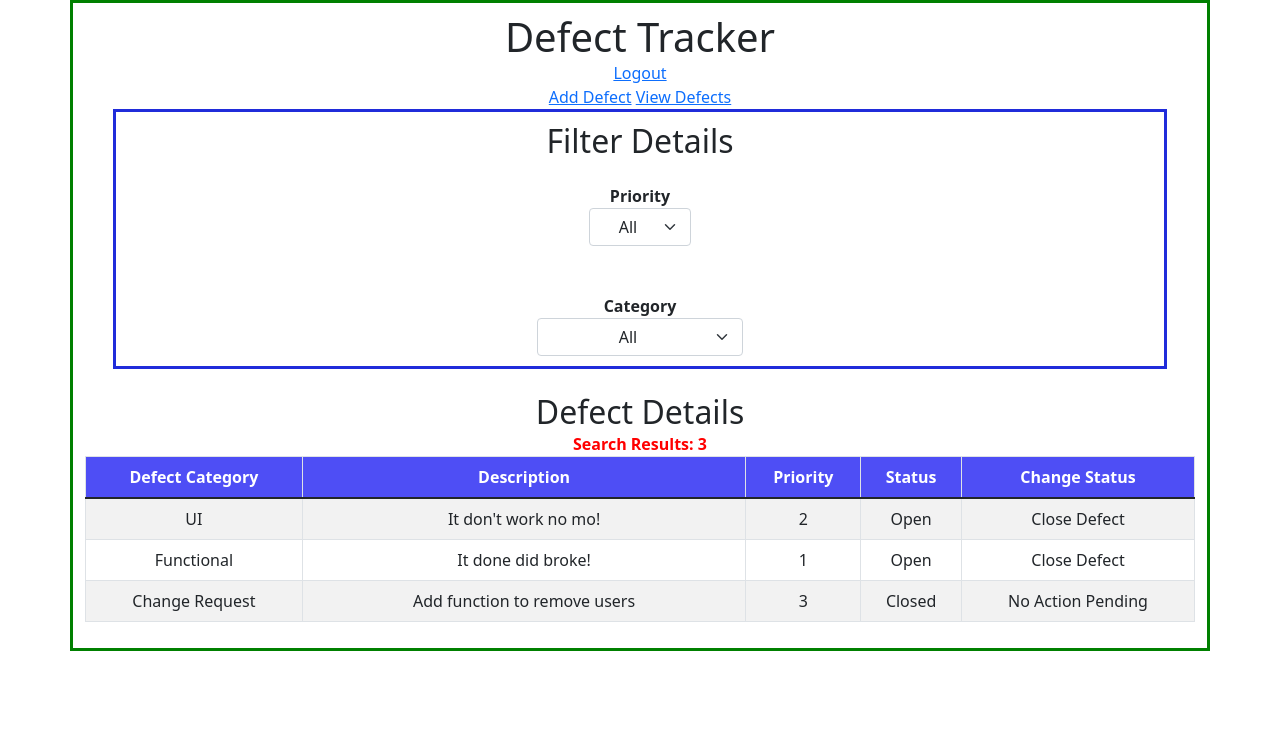
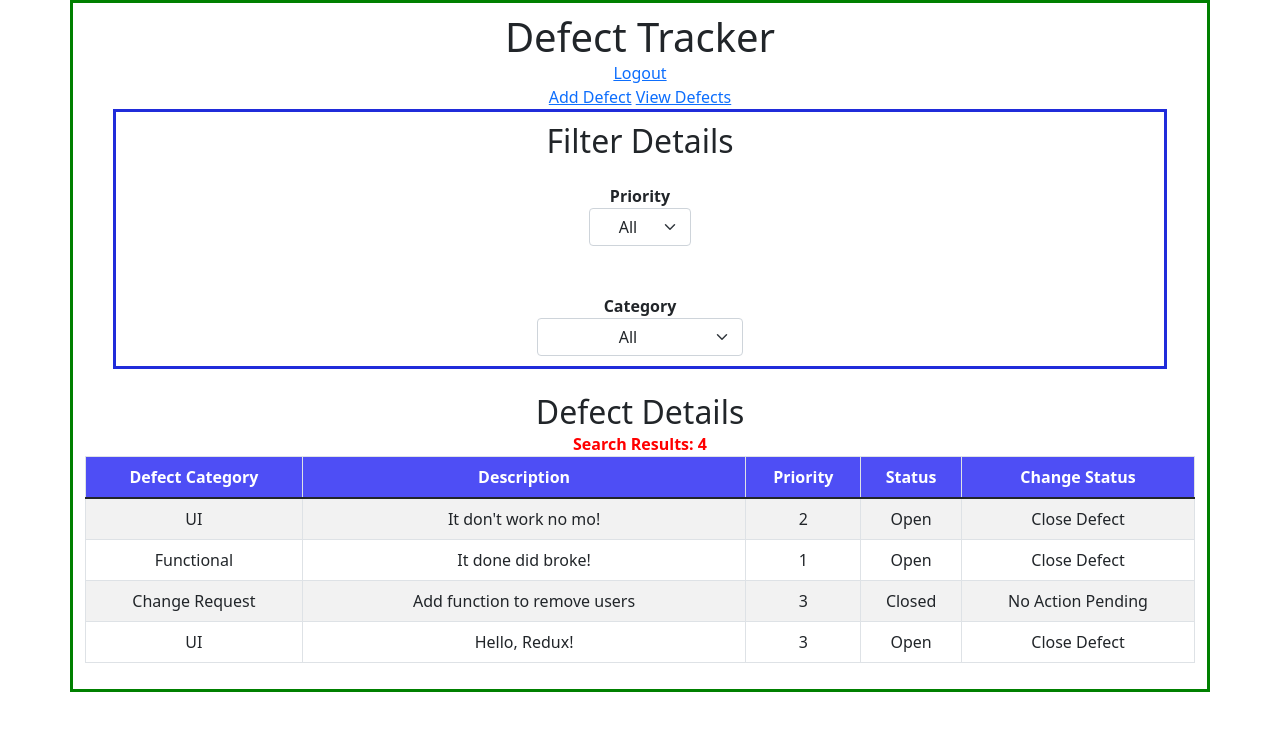
Before and after one commit to Jmetzger504/ReactJSDefectTrackerExercise, a React (Create React App) app: page /dashboard in a window 1280 px wide. Shown: the top 730 px of the page. Built offline with nearby package versions, Linux system fonts and the light colour scheme; data requests are answered from the project's data file.

Commit message:
Got addDefect component functioning ;_;

```diff
--- /dev/null
+++ b/db.json
@@ -0,0 +1,48 @@
+{
+  "defects": [
+    {
+      "id": 1,
+      "category": "UI",
+      "description": "It don't work no mo!",
+      "priority": 2,
+      "status": "Open",
+      "changeStatus": "Close Defect"
+    },
+    {
+      "id": 2,
+      "category": "Functional",
+      "description": "It done did broke!",
+      "priority": 1,
+      "status": "Open",
+      "changeStatus": "Close Defect"
+    },
+    {
+      "id": 3,
+      "category": "Change Request",
+      "description": "Add function to remove users",
+      "priority": 3,
+      "status": "Closed",
+      "changeStatus": "No Action Pending"
+    },
+    {
+      "category": "UI",
+      "description": "Hello, Redux!",
+      "priority": 3,
+      "status": "Open",
+      "changeStatus": "Close Defect",
+      "id": 4
+    }
+  ],
+  "users": [
+    {
+      "username": "Jmetzger",
+      "password": "Metzger",
+      "role": "tester"
+    },
+    {
+      "username": "Jmetzger5",
+      "password": "Metzger",
+      "role": "dev"
+    }
+  ]
+}
--- a/package.json
+++ b/package.json
@@ -3,6 +3,7 @@
   "version": "0.1.0",
   "private": true,
   "dependencies": {
+    "@reduxjs/toolkit": "^1.8.2",
     "@testing-library/jest-dom": "^5.16.4",
     "@testing-library/react": "^13.3.0",
     "@testing-library/user-event": "^13.5.0",
@@ -12,6 +13,7 @@
     "react": "^18.1.0",
     "react-bootstrap": "^2.4.0",
     "react-dom": "^18.1.0",
+    "react-redux": "^8.0.2",
     "react-router-dom": "^6.3.0",
     "react-scripts": "5.0.1",
     "web-vitals": "^2.1.4"
--- a/public/defects.json
+++ /dev/null
@@ -1,5 +0,0 @@
-[
-    {"category": "UI", "description": "It don't work no mo!", "priority": 2, "status": "Open", "changeStatus": "Close Defect"},
-    {"category": "Functional", "description": "It done did broke!", "priority": 1, "status": "Open", "changeStatus": "Close Defect"},
-    {"category": "Change Request", "description": "Add function to remove users", "priority": 3, "status": "Closed", "changeStatus": "No Action Pending"}
-]
--- a/public/users.json
+++ /dev/null
@@ -1,4 +0,0 @@
-[
-    {"username": "Jmetzger","password": "Metzger","role": "tester"},
-    {"username": "Jmetzger5","password": "Metzger","role": "dev"}
-]
--- a/src/components/AddDefect/AddDefect.js
+++ b/src/components/AddDefect/AddDefect.js
@@ -11,18 +11,26 @@ const AddDefect = () => {
   const [description,setDescription] = useState('');
   const [priority,setPriority] = useState('3');
 
-  const newDefect = (category,description,priority) => {
-    let newDefect = {"category": category, "description": description, "priority": priority, "status": "Open"};
+  const newDefect = (event,category,description,priority) => {
+    event.preventDefault();
+    let newDefect = {"category": category, "description": description, "priority": Number(priority), "status": "Open",changeStatus: "Close Defect"};
     console.log(newDefect);
-    axios.post('defects.json',newDefect)
-    .then(console.log("Yay!"))
+    axios(`http://localhost:4000/defects`, {
+      method: 'POST',
+      crossdomain: true,
+      data: newDefect,
+      headers: {
+        "Content-Type": "application/json"
+      }
+    })
+    .then()
     .catch(error => console.log(error));
   }
 
   return (
     <>
     <h2>Add Defect</h2>
-  <Form id = "form">
+  <Form id = "form" onSubmit = {(event) => newDefect(event,category,description,priority)}>
   <Form.Group className = "mb-3">
     <Form.Label>Defect Category</Form.Label>
     <Form.Select onChange = {(event) => setCategory(event.target.value)}>
--- a/src/components/DefectTracker/DefectTracker.js
+++ b/src/components/DefectTracker/DefectTracker.js
@@ -23,7 +23,7 @@ const DefectTracker = () => {
   }
 
   useEffect(() =>{
-    axios.get('defects.json')
+    axios.get('http://localhost:4000/defects')
     .then(result =>
       setDefects(result.data))
     .catch(error => console.log(error));
--- a/src/components/Login/Login.js
+++ b/src/components/Login/Login.js
@@ -3,31 +3,31 @@ import PropTypes from 'prop-types';
 import styles from './Login.module.css';
 import 'bootstrap/dist/css/bootstrap.min.css';
 import {Button,Form} from 'react-bootstrap';
-
+import axios from 'axios';
+import { Navigate, useNavigate } from 'react-router-dom';
+import {useHistory} from 'react-router-dom';
 const Login = () => {
 
-  const [isValid,setIsValid] = useState(false);
   const [credentials,setCredentials] = useState({username: "", password: ""});
+  const navigate = useNavigate();
 
   const loginChange = (event) => {
     let tempCredentials = Object.assign({},{[event.target.name]: event.target.value})
     setCredentials(tempCredentials);
   }
 
-  const login = () => {
-
+  const login = (event) => {
+    event.preventDefault();
+    navigate('/dashboard');
   }
 
 
   return (
     <>
-    <Form id = "form">
+    <Form id = "form" onSubmit = {login}>
       <Form.Group className="mb-3" controlId="formBasicUsername">
         <Form.Label>Username</Form.Label>
         <Form.Control name = "username" type="text" placeholder="Enter your username" />
-        <Form.Text className="text-muted">
-          We'll never share your email with anyone else.
-        </Form.Text>
       </Form.Group>
 
       <Form.Group className="mb-3" controlId="formBasicPassword">
--- a/src/index.js
+++ b/src/index.js
@@ -3,11 +3,15 @@ import ReactDOM from 'react-dom/client';
 import './index.css';
 import App from './App';
 import reportWebVitals from './reportWebVitals';
+import { Provider } from 'react-redux';
+import { store } from './stores/store';
 
 const root = ReactDOM.createRoot(document.getElementById('root'));
 root.render(
   <React.StrictMode>
-    <App />
+    <Provider store = {store}>
+      <App />
+    </Provider>
   </React.StrictMode>
 );
 
--- /dev/null
+++ b/src/reducers/LoginReducer.js
@@ -0,0 +1,19 @@
+import { createSlice } from "@reduxjs/toolkit";
+
+const initialState = {
+    loggedIn: false,
+    role: ''
+}
+
+export const userSlice = createSlice({
+    name: 'user',
+    initialState,
+    reducers: {
+        login(state,action) {
+            state.loggedIn = true;
+            state.role = action.payload;
+        }
+    }
+})
+
+export default userSlice.reducer;
--- /dev/null
+++ b/src/stores/store.js
@@ -0,0 +1,8 @@
+import { configureStore } from "@reduxjs/toolkit";
+import userReducer from '../reducers/LoginReducer'
+
+export const store = configureStore({
+    reducer: {
+        user: userReducer
+    }
+});
```
Also changed, not shown: src/App.js (indentation only), 1 other file (tests, documents, lock files or other folders).
